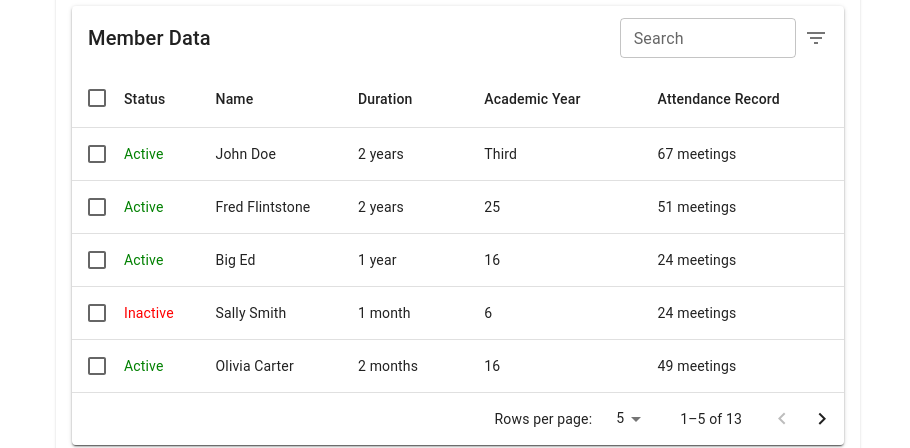
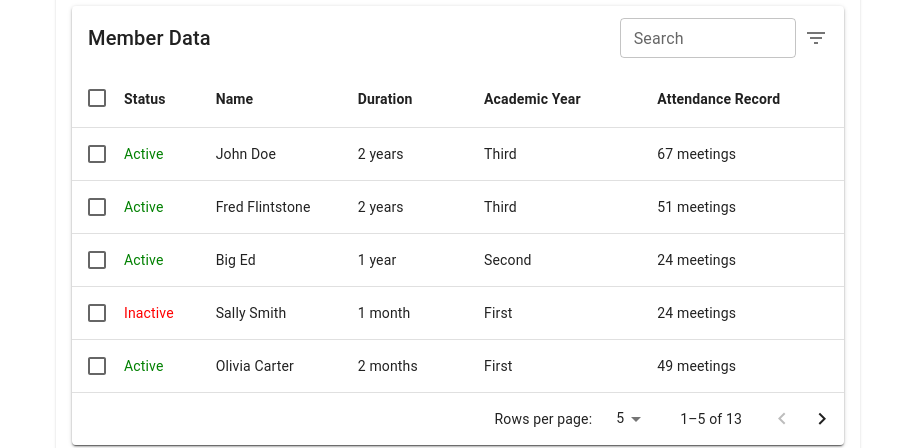
Before and after one commit to src8776/DIO, a React (Vite) app in the folder frontend/: page /admin in a window 1280 px wide. Shown: the part 327-775 px from the top of the page, without its empty margins (182-1092 px from the left). Built offline with nearby package versions, Linux system fonts and the light colour scheme.

Commit message:
fixed rowid bug

```diff
--- a/frontend/src/components/DataTable.jsx
+++ b/frontend/src/components/DataTable.jsx
@@ -25,8 +25,9 @@ import { visuallyHidden } from '@mui/utils';
 
 
 
-function createData(status, name, duration, academicYear, attendanceRecord) {
+function createData(id, status, name, duration, academicYear, attendanceRecord) {
   return {
+    id,
     status,
     name,
     duration,
@@ -37,19 +38,19 @@ function createData(status, name, duration, academicYear, attendanceRecord) {
 
 // this is where we will instead be pulling data from the database and populating the array
 const rows = [
-  createData('Active', 'John Doe', '2 years', 'Third', 67, 4.3),
-  createData('Active', 'Fred Flintstone', '2 years', 25.0, 51, 4.9),
-  createData('Active', 'Big Ed', '1 year', 16.0, 24, 6.0),
-  createData('Inactive', 'Sally Smith', '1 month', 6.0, 24, 4.0),
-  createData('Active', 'Olivia Carter', '2 months', 16.0, 49, 3.9),
-  createData('Active', 'Liam Bennett', '2 years', 3.2, 87, 6.5),
-  createData('Active', 'Sophia Hughes', 237, 9.0, 37, 4.3),
-  createData('Active', 'Noah Rivera', '2 years', 0.0, 94, 0.0),
-  createData('Active', 'Isabella Foster', '2 years', 26.0, 65, 7.0),
-  createData('Inactive', 'Elijah Ramirez', '2 years', 0.2, 98, 0.0),
-  createData('Active', 'Ava Jenkins', '2 years', 0, 81, 2.0),
-  createData('Active', 'Lucas Brooks', '2 years', 19.0, 9, 37.0),
-  createData('Active', 'Mia Sullivan', '2 years', 18.0, 63, 4.0),
+  createData(1, 'Active', 'John Doe', '2 years', 'Third', 67),
+  createData(2, 'Active', 'Fred Flintstone', '2 years', 'Third', 51),
+  createData(3, 'Active', 'Big Ed', '1 year', 'Second', 24),
+  createData(4, 'Inactive', 'Sally Smith', '1 month', 'First', 24),
+  createData(5, 'Active', 'Olivia Carter', '2 months', 'First', 49),
+  createData(6, 'Active', 'Liam Bennett', '2 years', 'Third', 87),
+  createData(7, 'Active', 'Sophia Hughes', '1 year', 'Third', 37),
+  createData(8, 'Active', 'Noah Rivera', '2 years', 'Third', 94),
+  createData(9, 'Active', 'Isabella Foster', '2 years', 'Third', 65),
+  createData(10, 'Inactive', 'Elijah Ramirez', '2 years', 'Third', 98),
+  createData(11, 'Active', 'Ava Jenkins', '1 years', 'Third', 81),
+  createData(12, 'Active', 'Lucas Brooks', '2 years', 'Third', 9),
+  createData(13, 'Active', 'Mia Sullivan', '3 years', 'Third', 63),
 ];
 
 function descendingComparator(a, b, orderBy) {
@@ -77,19 +78,19 @@ const headCells = [
   },
   {
     id: 'name',
-    numeric: true,
+    numeric: false,
     disablePadding: false,
     label: 'Name',
   },
   {
     id: 'duration',
-    numeric: true,
+    numeric: false,
     disablePadding: false,
     label: 'Duration',
   },
   {
     id: 'academicYear',
-    numeric: true,
+    numeric: false,
     disablePadding: false,
     label: 'Academic Year',
   },
@@ -133,6 +134,7 @@ function EnhancedTableHead(props) {
         </TableCell>
         {headCells.map((headCell) => (
           <TableCell
+            sx={{ fontWeight: 'bold' }}
             key={headCell.id}
             // align={headCell.numeric ? 'right' : 'left'}
             padding={headCell.disablePadding ? 'none' : 'normal'}
@@ -183,7 +185,7 @@ function EnhancedTableToolbar(props) {
     >
       {numSelected > 0 ? (
         <Typography
-          sx={{ flex: '1 1 100%' }}
+          sx={{ flex: '1 1 100%', fontWeight: 'bold' }}
           color="inherit"
           variant="subtitle1"
           component="div"
```
